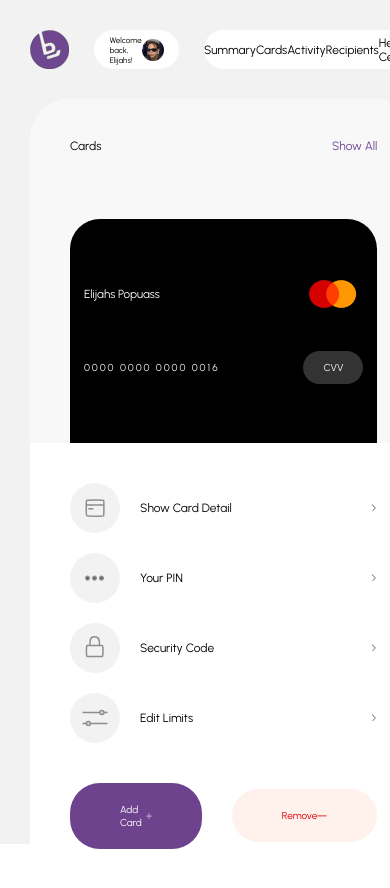
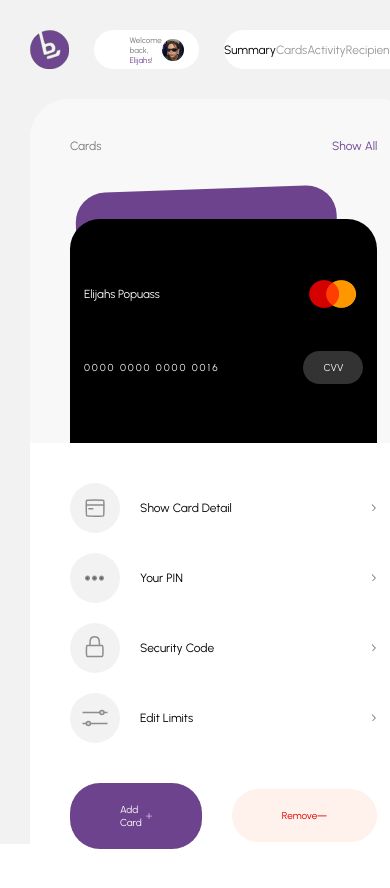
Before and after one commit to toqsukr/BankProject, a React (Vite) app: page / in a window 390 px wide. Shown: the top 888 px of the page. Built offline with nearby package versions, Linux system fonts and the light colour scheme.

Commit message:
added css variables; added smol cosmetic changes

```diff
--- a/src/components/balanceBar/balanceBar.module.css
+++ b/src/components/balanceBar/balanceBar.module.css
@@ -33,6 +33,6 @@
 
 #totalValute {
   font-size: 1.2rem;
-  color: #989898;
+  color: var(--color-gray);
   margin: 0 0 0 30px;
 }
--- a/src/components/cardBar/cardBar.module.css
+++ b/src/components/cardBar/cardBar.module.css
@@ -54,6 +54,7 @@
   position: absolute;
   content: '';
   rotate: -2deg;
+  background: var(--color-magneta);
   top: -30px;
   left: 2vw;
   border-radius: 30px 30px 0 0;
--- a/src/components/contactBar/contactBar.module.css
+++ b/src/components/contactBar/contactBar.module.css
@@ -1,7 +1,7 @@
 #addContactCircle {
   width: calc(var(--index) * 2.4);
   height: calc(var(--index) * 2.4);
-  border: 2px dashed #989898;
+  border: 2px dashed var(--color-gray);
   border-radius: 50%;
 }
 
@@ -11,6 +11,7 @@
   align-items: center;
   justify-content: center;
   gap: 10px;
+  color: var(--color-text-gray);
 }
 
 #contactContainer {
--- a/src/components/contactBar/contactElement/contactElement.module.css
+++ b/src/components/contactBar/contactElement/contactElement.module.css
@@ -4,6 +4,7 @@
   align-items: center;
   justify-content: center;
   gap: 10px;
+  color: var(--color-text-gray);
 }
 
 .contactIcon {
--- a/src/components/header/nav/nav.module.css
+++ b/src/components/header/nav/nav.module.css
@@ -13,4 +13,9 @@
   justify-content: space-evenly;
   background-color: white;
   border-radius: 50px;
+  color: var(--color-gray);
 }
+
+#navContainer div:first-child {
+  color: black;
+}
--- a/src/components/profile/profile.component.tsx
+++ b/src/components/profile/profile.component.tsx
@@ -1,13 +1,16 @@
-import { FC } from 'react'
-import css from './profile.module.css'
+import { FC } from 'react';
+import css from './profile.module.css';
 
-const Profile:FC = () => {
+const Profile: FC = () => {
   return (
     <div id={css.profileContainer}>
-        <span id={css.profileText}>Welcome back, Elijahs!</span>
-        <img id={css.profileIcon} src="/images/profile_photo.jpg" alt="" />
+      <div id={css.textContainer}>
+        <span>Welcome back, </span>
+        <span>Elijahs!</span>
+      </div>
+      <img id={css.profileIcon} src='/images/profile_photo.jpg' alt='' />
     </div>
-  )
-}
+  );
+};
 
-export default Profile
+export default Profile;
--- a/src/components/profile/profile.module.css
+++ b/src/components/profile/profile.module.css
@@ -9,10 +9,6 @@
   padding: 0 15px 0 15px;
 }
 
-#profileText {
-  font-size: clamp(8px, 1.4vw, 22px);
-}
-
 #profileIcon {
   max-height: 62px;
   max-width: 62px;
@@ -20,3 +16,13 @@
   height: calc(var(--index) * 1.8);
   border-radius: 50%;
 }
+
+#textContainer {
+  font-size: clamp(8px, 1.4vw, 22px);
+  color: var(--color-text-gray);
+  margin: 0 0 0 20px;
+}
+
+#textContainer span:last-child {
+  color: var(--color-magneta);
+}
--- a/src/components/sectionHeader/sectionHeader.module.css
+++ b/src/components/sectionHeader/sectionHeader.module.css
@@ -5,8 +5,9 @@
   align-items: center;
   font-size: clamp(12px, 1.5vw, 20px);
   font-family: 'Urbanist';
+  color: var(--color-text-gray);
 }
 
 .otherText {
-  color: #6e438e;
+  color: var(--color-magneta);
 }
--- a/src/components/ui/button/button.module.css
+++ b/src/components/ui/button/button.module.css
@@ -14,7 +14,7 @@
 }
 
 .purpleButtonColor {
-  background: #6e438e;
+  background: var(--color-magneta);
   color: white;
 }
 
--- a/src/index.css
+++ b/src/index.css
@@ -4,6 +4,9 @@ body {
 
 :root {
   --index: calc(1vw + 1vh);
+  --color-magneta: #6e438e;
+  --color-gray: #989898;
+  --color-text-gray: #787878;
 }
 
 #root {
```
